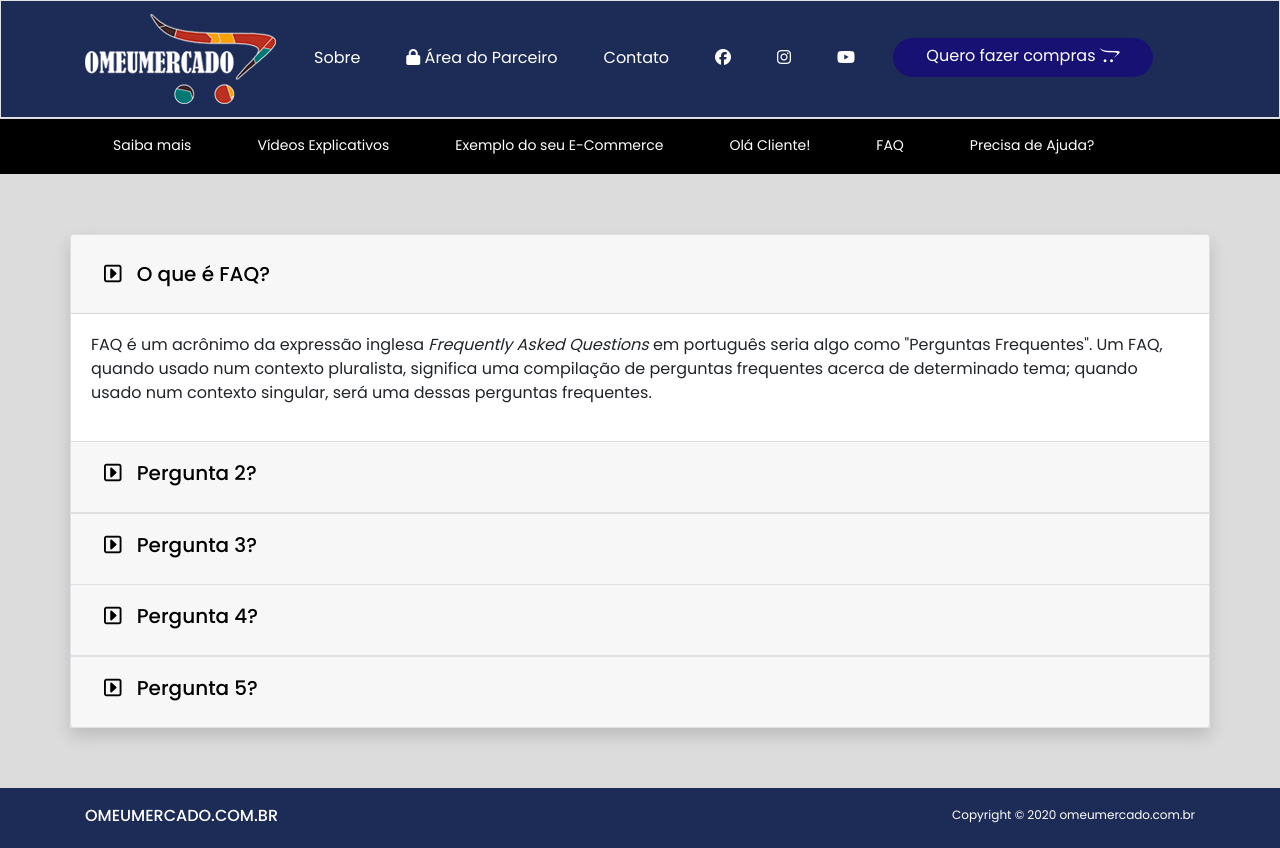
After one commit to pcbarbar/omeumercado.com.br, a PHP site: page /faq.html in a window 1280 px wide. The commit adds this page. Run offline with PHP 8.4, Linux system fonts and the light colour scheme; some libraries are stand-ins or nearby versions.

Commit message:
FAQ.html pronto
Página pronta, falta colocar as perguntas e talvez mais algo para incrementar

```diff
--- a/css/style.css
+++ b/css/style.css
@@ -21,6 +21,14 @@ body{
 .h5responsiva {font-size: calc(.26em + 1vw);}
 .h6responsiva {font-size: calc(.01em + 1vw);}
 .presponsiva {font-size: calc(.01em + 1vw);}
+/* FONTES RESPONSIVAS FINAS*/
+.h1responsiva-thin {font-size: calc(1.5em + 1vw); font-weight: 300;}
+.h2responsiva-thin {font-size: calc(1em + 1vw); font-weight: 300;}
+.h3responsiva-thin {font-size: calc(.76em + 1vw); font-weight: 300;}
+.h4responsiva-thin {font-size: calc(.51em + 1vw); font-weight: 300;}
+.h5responsiva-thin {font-size: calc(.26em + 1vw); font-weight: 300;}
+.h6responsiva-thin {font-size: calc(.01em + 1vw); font-weight: 300;}
+.presponsiva-thin {font-size: calc(.01em + 1vw); font-weight: 300;}
 
 /* ESPAÇO ENTRE LINHAS SUPERIOR */
 .margem-superior-60 {
--- /dev/null
+++ b/faq.html
@@ -0,0 +1,208 @@
+<!DOCTYPE html>
+<html lang="pt-br">
+  <head>
+    <!-- Meta tags Obrigatórias -->
+    <meta charset="utf-8">
+    <meta name="viewport" content="width=device-width, initial-scale=1, shrink-to-fit=no">
+
+    <!-- Bootstrap CSS  -->
+    <link rel="stylesheet" href="https://stackpath.bootstrapcdn.com/bootstrap/4.3.1/css/bootstrap.min.css" integrity="sha384-ggOyR0iXCbMQv3Xipma34MD+dH/1fQ784/j6cY/iJTQUOhcWr7x9JvoRxT2MZw1T"
+        crossorigin="anonymous">
+
+    <!-- Style CSS -->
+    <link rel="stylesheet" href="/css/style.css">
+
+    <!-- Place your kit's code here -->
+    <script src="https://kit.fontawesome.com/9c8d73ada2.js" crossorigin="anonymous"></script>
+
+        <!--Ícone da Página-->
+    <link rel="shortcut icon" href="imagens/omeumercado.ico">
+
+    <!-- Título -->
+    <title>OMeuMercado.com.br</title>
+    <style>
+      /* FAQ */
+      .btn-link {
+        color: #000;
+      }
+      .btn-link:focus, .btn-link:hover {
+        color: #000;
+        text-decoration: none;
+      }
+      .btn-link i {
+        margin-right: 10px;
+      }
+    </style>
+  </head>
+  <body>
+
+<!-- PRIMEIRO NAVBAR - INICIO -->
+    <nav class="navbar navbar-expand-xl mynavblue border">
+      <div class="container">
+      <a class="navbar-brand" href="index.php" style="border-bottom: 0;"><img class="img-fluid" src="imagens/logoomeumercado90.png"></a>
+        <button class="navbar-toggler text-white" type="button" data-toggle="collapse" data-target="#navbarSite">
+          <i class="fas fa-bars"></i>
+        </button>
+        <div class="collapse navbar-collapse" id="navbarSite">
+          <ul class="navbar-nav">
+            <li class="nav-item"><a class="nav-link" href="sobre.html">Sobre</a></li>
+            <li class="nav-item"><a class="nav-link" href="loginparceiro.php"><i class="fas fa-lock"></i> Área do Parceiro</a></li>
+            <li class="nav-item"><a class="nav-link" href="#">Contato</a></li>
+            <li class="nav-item"><a class="nav-link" href="#" style="border-bottom: 0;"><i class="fab fa-facebook"></i></a></li>
+            <li class="nav-item"><a class="nav-link" href="#" style="border-bottom: 0;"><i class="fab fa-instagram"></i></a></li>
+            <li class="nav-item"><a class="nav-link" href="#" style="border-bottom: 0;"><i class="fab fa-youtube"></i></a></li>
+            <div class="efeitobtn" style="margin-top: 0px;">
+              <li class="nav-item"><a class="nav-link" href="buscaparceiro.php">Quero fazer compras <i class="fab fa-opencart"></i></a></li>
+            </div>
+          </ul>
+        </div>
+      </div>
+    </nav>
+<!-- PRIMEIRO NAVBAR - FINAL -->
+
+<!-- SEGUNDO NAVBAR - INICIO -->
+    <nav class="navbar navbar-expand-xl mynavblack" style="margin-top: 1px";>
+      <div class="container">
+        <div class="collapse navbar-collapse" id="navbarSite">
+          <ul class="navbar-nav mr-auto">
+            <li class="nav-item"><a class="nav-link" href="#saibamais">Saiba mais</a></li>
+            <li class="nav-item"><a class="nav-link" href="#">Vídeos Explicativos</a></li>
+            <li class="nav-item"><a class="nav-link" href="#">Exemplo do seu E-Commerce</a></li>
+            <li class="nav-item"><a class="nav-link" href="#">Olá Cliente!</a></li>
+            <li class="nav-item"><a class="nav-link" href="faq.html">FAQ</a></li>
+            <li class="nav-item"><a class="nav-link" href="#">Precisa de Ajuda?</a></li>
+          </ul>
+        </div>
+      </div>
+    </nav>
+<!-- SEGUNDO NAVBAR - FINAL -->
+
+
+<section id="faq">
+  <div class="container shadow pl-0 pr-0 margem-superior-60">
+    <div class="accordion">
+      <div class="card">
+        <div class="card-header" id="faq1">
+          <div class="mb-0 mt-2">
+            <button class="btn btn-link" type="button" data-toggle="collapse" data-target="#collapse1" aria-expanded="true" aria-controls="collapse1"><h5><i class="far fa-caret-square-right"></i> O que é FAQ?</h5>
+            </button>
+          </div>
+        </div>
+        <div id="collapse1" class="collapse show" aria-labelledby="faq1" data-parent="#faq">
+          <div class="card-body"><p>FAQ é um acrônimo da expressão inglesa <em>Frequently Asked Questions</em> em português seria algo como "Perguntas Frequentes". Um FAQ, quando usado num contexto pluralista, significa uma compilação de perguntas frequentes acerca de determinado tema; quando usado num contexto singular, será uma dessas perguntas frequentes.</p>
+          </div>
+        </div>
+      </div>
+      <div class="card border-bottom">
+        <div class="card-header" id="faq2">
+          <div class="mb-0">
+            <button class="btn btn-link collapsed" type="button" data-toggle="collapse" data-target="#collapse2" aria-expanded="false" aria-controls="collapse2"><h5><i class="far fa-caret-square-right"></i> Pergunta 2?</h5>
+            </button>
+          </div>
+        </div>
+      </div>
+      <div id="collapse2" class="collapse bg-white" aria-labelledby="faq2" data-parent="#faq">
+        <div class="card-body"><p>r2Anim pariatur cliche reprehenderit, enim eiusmod high life accusamus terry richardson ad squid. 3 wolf moon officia aute, non cupidatat skateboard dolor brunch. Food truck quinoa nesciunt laborum eiusmod. Brunch 3 wolf moon tempor, sunt aliqua put a bird on it squid single-origin coffee nulla assumenda shoreditch et. Nihil anim keffiyeh helvetica, craft beer labore wes anderson cred nesciunt sapiente ea proident. Ad vegan excepteur butcher vice lomo. Leggings occaecat craft beer farm-to-table, raw denim aesthetic synth nesciunt you probably haven't heard of them accusamus labore sustainable VHS.</p>
+        </div>
+      </div>
+      <div class="card">
+        <div class="card-header" id="faq3">
+          <h5 class="mb-0">
+            <button class="btn btn-link collapsed" type="button" data-toggle="collapse" data-target="#collapse3" aria-expanded="false" aria-controls="collapse3"><h5><i class="far fa-caret-square-right"></i> Pergunta 3?</h5>
+            </button>
+          </h5>
+        </div>
+        <div id="collapse3" class="collapse" aria-labelledby="faq3" data-parent="#faq">
+          <div class="card-body"><p>r3Anim pariatur cliche reprehenderit, enim eiusmod high life accusamus terry richardson ad squid. 3 wolf moon officia aute, non cupidatat skateboard dolor brunch. Food truck quinoa nesciunt laborum eiusmod. Brunch 3 wolf moon tempor, sunt aliqua put a bird on it squid single-origin coffee nulla assumenda shoreditch et. Nihil anim keffiyeh helvetica, craft beer labore wes anderson cred nesciunt sapiente ea proident. Ad vegan excepteur butcher vice lomo. Leggings occaecat craft beer farm-to-table, raw denim aesthetic synth nesciunt you probably haven't heard of them accusamus labore sustainable VHS.</p>
+          </div>
+        </div>
+      </div>
+      <div class="card border">
+        <div class="card-header" id="faq4">
+          <h5 class="mb-0">
+            <button class="btn btn-link collapsed" type="button" data-toggle="collapse" data-target="#collapse4" aria-expanded="false" aria-controls="collapse4"><h5><i class="far fa-caret-square-right"></i> Pergunta 4?</h5>
+            </button>
+          </h5>
+        </div>
+        <div id="collapse4" class="collapse" aria-labelledby="faq4" data-parent="#faq">
+          <div class="card-body"><p>r4Anim pariatur cliche reprehenderit, enim eiusmod high life accusamus terry richardson ad squid. 3 wolf moon officia aute, non cupidatat skateboard dolor brunch. Food truck quinoa nesciunt laborum eiusmod. Brunch 3 wolf moon tempor, sunt aliqua put a bird on it squid single-origin coffee nulla assumenda shoreditch et. Nihil anim keffiyeh helvetica, craft beer labore wes anderson cred nesciunt sapiente ea proident. Ad vegan excepteur butcher vice lomo. Leggings occaecat craft beer farm-to-table, raw denim aesthetic synth nesciunt you probably haven't heard of them accusamus labore sustainable VHS.</p>
+          </div>
+        </div>
+      </div>
+
+<!-- COPIAR ESTRUTURA DE PARA MAIS PERGUNTAS DO FAQ DAQUI - INICIO -->
+      <div class="card border">
+        <div class="card-header" id="faq5">
+          <h5 class="mb-0">
+            <button class="btn btn-link collapsed" type="button" data-toggle="collapse" data-target="#collapse5" aria-expanded="false" aria-controls="collapse5"><h5><i class="far fa-caret-square-right"></i> Pergunta 5?</h5>
+            </button>
+          </h5>
+        </div>
+        <div id="collapse5" class="collapse" aria-labelledby="faq5" data-parent="#faq">
+          <div class="card-body"><p>r5Anim pariatur cliche reprehenderit, enim eiusmod high life accusamus terry richardson ad squid. 3 wolf moon officia aute, non cupidatat skateboard dolor brunch. Food truck quinoa nesciunt laborum eiusmod. Brunch 3 wolf moon tempor, sunt aliqua put a bird on it squid single-origin coffee nulla assumenda shoreditch et. Nihil anim keffiyeh helvetica, craft beer labore wes anderson cred nesciunt sapiente ea proident. Ad vegan excepteur butcher vice lomo. Leggings occaecat craft beer farm-to-table, raw denim aesthetic synth nesciunt you probably haven't heard of them accusamus labore sustainable VHS.</p>
+          </div>
+        </div>
+      </div>
+<!-- COPIAR ESTRUTURA DE PARA MAIS PERGUNTAS DO FAQ DAQUI - FINAL -->
+
+
+
+
+    </div>
+  </div>
+</section>
+
+
+
+
+
+
+
+
+
+
+
+
+
+
+
+
+
+
+
+
+
+
+
+
+
+<!-- FOOTER PADRÃO PARA PLATAFORMA -- INÍCIO -->
+    <footer class="py-2 margem-superior-60" style="background-color: #1d2c57;">
+      <div class="container">
+        <div class="row" style="margin-top: 10px;">
+          <div class="col">
+            <h6 class="text-left"><a href="index.php" style="color: #ffffff; text-decoration: none;">OMEUMERCADO.COM.BR</a></h6>
+          </div>
+          <div class="col">
+            <p class="text-right" style="color: #ffffff; font-size: 12px;">Copyright © 2020 omeumercado.com.br</p>
+          </div>
+        </div>
+      </div>
+    </footer>
+<!-- FOOTER PADRÃO PARA PLATAFORMA -- FINAL -->
+
+
+    <!-- jQuery primeiro, depois Popper.js, depois Bootstrap JS -->
+    <!-- jQuery JS -->
+    <script src="https://code.jquery.com/jquery-3.3.1.slim.min.js" integrity="sha384-q8i/X+965DzO0rT7abK41JStQIAqVgRVzpbzo5smXKp4YfRvH+8abtTE1Pi6jizo" crossorigin="anonymous"></script>
+
+    <!-- Popper JS -->
+    <script src="https://cdnjs.cloudflare.com/ajax/libs/popper.js/1.14.7/umd/popper.min.js" integrity="sha384-UO2eT0CpHqdSJQ6hJty5KVphtPhzWj9WO1clHTMGa3JDZwrnQq4sF86dIHNDz0W1" crossorigin="anonymous"></script>
+
+    <!-- Boostrap JS -->
+    <script src="https://stackpath.bootstrapcdn.com/bootstrap/4.3.1/js/bootstrap.min.js" integrity="sha384-JjSmVgyd0p3pXB1rRibZUAYoIIy6OrQ6VrjIEaFf/nJGzIxFDsf4x0xIM+B07jRM" crossorigin="anonymous"></script>
+
+
+
+  </body>
+</html>
--- a/index.php
+++ b/index.php
@@ -73,7 +73,7 @@
             <li class="nav-item"><a class="nav-link" href="#">Vídeos Explicativos</a></li>
             <li class="nav-item"><a class="nav-link" href="#">Exemplo do seu E-Commerce</a></li>
             <li class="nav-item"><a class="nav-link" href="#">Olá Cliente!</a></li>
-            <li class="nav-item"><a class="nav-link" href="loginparceiro.php">FAQ</a></li>
+            <li class="nav-item"><a class="nav-link" href="faq.html">FAQ</a></li>
             <li class="nav-item"><a class="nav-link" href="#">Precisa de Ajuda?</a></li>
           </ul>
         </div>
--- a/sobre.html
+++ b/sobre.html
@@ -68,7 +68,7 @@
             <li class="nav-item"><a class="nav-link" href="#">Vídeos Explicativos</a></li>
             <li class="nav-item"><a class="nav-link" href="#">Exemplo do seu E-Commerce</a></li>
             <li class="nav-item"><a class="nav-link" href="#">Olá Cliente!</a></li>
-            <li class="nav-item"><a class="nav-link" href="loginparceiro.php">FAQ</a></li>
+            <li class="nav-item"><a class="nav-link" href="faq.html">FAQ</a></li>
             <li class="nav-item"><a class="nav-link" href="#">Precisa de Ajuda?</a></li>
           </ul>
         </div>
```
